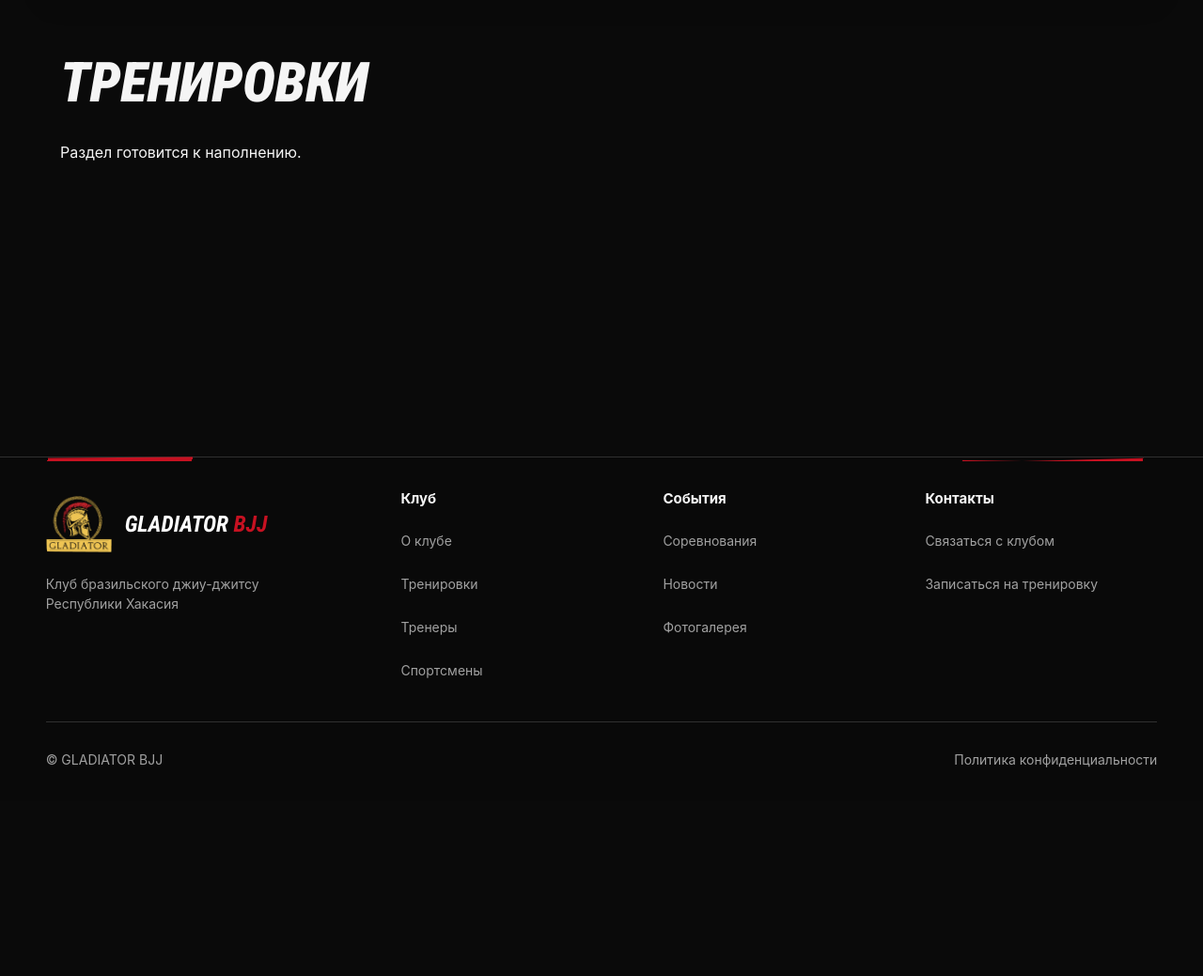
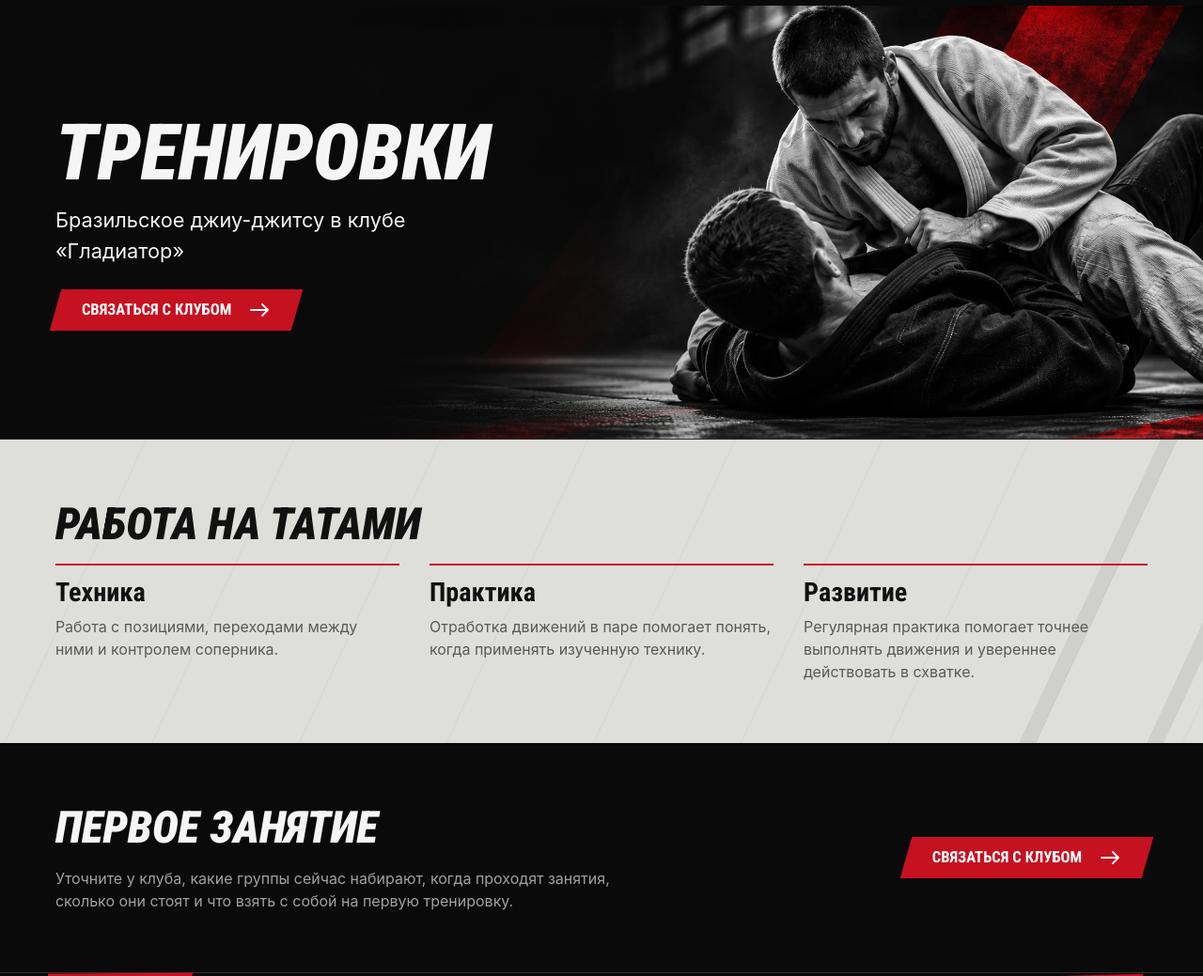
Before and after one commit to Dimas-Shumil/gladiator-bjj, a website: page public/training.html in a window 1280 px wide. Shown: the part 100-1139 px from the top of the page at 94% size. Before the commit the page ends 953 px from the top, so only its background shows below. Drawn offline with Linux system fonts and the light colour scheme.

Commit message:
Доработана страница «Тренировки»

```diff
--- a/public/training.html
+++ b/public/training.html
@@ -1,5 +1,17 @@
 <!doctype html>
-<html lang="ru"><head><meta charset="utf-8"><meta name="viewport" content="width=device-width,initial-scale=1"><meta name="robots" content="noindex,nofollow"><title>Тренировки | GLADIATOR BJJ</title><link rel="icon" href="favicon.ico"><link rel="stylesheet" href="../site/css/main.min.css?v=public-interactions1"><script src="../site/scripts/main.js?v=public-interactions1" defer></script></head><body><!-- site-component:header:start -->
+<html lang="ru">
+  <head>
+    <meta charset="utf-8">
+    <meta name="viewport" content="width=device-width,initial-scale=1">
+    <meta name="robots" content="noindex,nofollow">
+    <meta name="description" content="Тренировки по бразильскому джиу-джитсу в клубе «Гладиатор» в Республике Хакасия.">
+    <title>Тренировки | GLADIATOR BJJ</title>
+    <link rel="icon" href="/favicon.ico">
+    <link rel="stylesheet" href="/site/css/main.min.css?v=club-training1">
+    <script src="/site/scripts/main.js?v=public-interactions1" defer></script>
+  </head>
+  <body>
+<!-- site-component:header:start -->
 <header class="header" id="site-header" data-version="static-header5">
   <div class="container header__container">
     <div class="header__inner">
@@ -169,7 +181,56 @@
     <a href="/contacts" data-keywords="записаться адрес телефон">Контакты</a>
   </nav>
 </dialog>
-<!-- site-component:header:end --><main><section class="placeholder"><h1>Тренировки</h1><p>Раздел готовится к наполнению.</p></section></main><!-- site-component:footer:start -->
+<!-- site-component:header:end -->
+    <main class="club-training">
+      <section class="club-training__hero" aria-labelledby="training-title">
+        <div class="club-training__visual" aria-hidden="true">
+          <img src="/site/img/hero/hero-default.webp" width="1672" height="941" alt="" fetchpriority="high">
+        </div>
+        <div class="container club-training__hero-inner">
+          <div class="club-training__intro">
+            <h1 id="training-title">Тренировки</h1>
+            <p>Бразильское джиу-джитсу в клубе «Гладиатор»</p>
+            <a class="home-button" href="/contacts">
+              Связаться с клубом
+              <svg viewBox="0 0 24 24" fill="none" stroke="currentColor" stroke-width="1.8" stroke-linecap="round" stroke-linejoin="round" aria-hidden="true"><path d="M3 12h18m-6-6 6 6-6 6"/></svg>
+            </a>
+          </div>
+        </div>
+      </section>
+
+      <section class="home-light club-training__practice" aria-labelledby="practice-title">
+        <div class="container">
+          <h2 id="practice-title">Работа на татами</h2>
+          <div class="club-training__topics">
+            <div>
+              <h3>Техника</h3>
+              <p>Работа с позициями, переходами между ними и контролем соперника.</p>
+            </div>
+            <div>
+              <h3>Практика</h3>
+              <p>Отработка движений в паре помогает понять, когда применять изученную технику.</p>
+            </div>
+            <div>
+              <h3>Развитие</h3>
+              <p>Регулярная практика помогает точнее выполнять движения и увереннее действовать в схватке.</p>
+            </div>
+          </div>
+        </div>
+      </section>
+
+      <section class="container club-training__contact" aria-labelledby="training-contact-title">
+        <div>
+          <h2 id="training-contact-title">Первое занятие</h2>
+          <p>Уточните у клуба, какие группы сейчас набирают, когда проходят занятия, сколько они стоят и что взять с собой на первую тренировку.</p>
+        </div>
+        <a class="home-button" href="/contacts">
+          Связаться с клубом
+          <svg viewBox="0 0 24 24" fill="none" stroke="currentColor" stroke-width="1.8" stroke-linecap="round" stroke-linejoin="round" aria-hidden="true"><path d="M3 12h18m-6-6 6 6-6 6"/></svg>
+        </a>
+      </section>
+    </main>
+<!-- site-component:footer:start -->
 <footer class="footer" id="site-footer">
   <div class="container">
     <div class="footer__top">
@@ -208,4 +269,6 @@
     </div>
   </div>
 </footer>
-<!-- site-component:footer:end --></body></html>
+<!-- site-component:footer:end -->
+  </body>
+</html>
--- a/site/sass/main.scss
+++ b/site/sass/main.scss
@@ -4,6 +4,7 @@
 @use './components/header';
 @use './components/footer';
 @use './pages/about';
+@use './pages/training';
 
 // Временные стили внутренних страниц.
 .placeholder a:is(:hover, :focus-visible),
--- /dev/null
+++ b/site/sass/pages/_training.scss
@@ -0,0 +1,130 @@
+@use '../base/variables' as v;
+
+.club-training__hero {
+  position: relative;
+  isolation: isolate;
+  border-bottom: 1px solid v.$color-border;
+}
+
+.club-training__visual {
+  position: absolute;
+  z-index: -1;
+  inset: 0 0 0 24%;
+
+  img {
+    width: 100%;
+    height: 100%;
+    object-fit: cover;
+    object-position: right center;
+  }
+
+  &::after {
+    position: absolute;
+    inset: 0;
+    background: linear-gradient(90deg, v.$color-background, transparent 55%);
+    content: '';
+  }
+}
+
+.club-training__hero-inner {
+  display: flex;
+  align-items: center;
+  min-height: clamp(365px, 36vw, 590px);
+  padding-block: 40px;
+}
+
+.club-training__intro {
+  h1 {
+    margin-bottom: 14px;
+    font-size: clamp(40px, 6.5vw, 104px);
+    font-style: italic;
+    font-weight: 900;
+    line-height: 1;
+    text-transform: uppercase;
+  }
+
+  p {
+    max-width: 29ch;
+    margin-bottom: 24px;
+    color: v.$color-text;
+    font-size: clamp(17px, 1.7vw, 24px);
+  }
+}
+
+.club-training__practice,
+.club-training__contact {
+  padding-block: clamp(32px, 5vw, 72px);
+}
+
+.club-training h2 {
+  margin-bottom: 16px;
+  font-size: clamp(29px, 3.7vw, 55px);
+  font-style: italic;
+  font-weight: 900;
+  text-transform: uppercase;
+}
+
+.club-training__topics {
+  display: grid;
+  grid-template-columns: repeat(3, minmax(0, 1fr));
+  gap: 16px clamp(16px, 2.5vw, 40px);
+
+  > div {
+    padding-block: 14px 0;
+    border-top: 2px solid v.$color-red;
+  }
+
+  h3 {
+    margin-bottom: 8px;
+    font-size: clamp(23px, 2.2vw, 33px);
+  }
+
+  p {
+    max-width: 37ch;
+    margin-bottom: 0;
+    color: v.$color-muted-dark;
+  }
+}
+
+.club-training__contact {
+  display: flex;
+  flex-wrap: wrap;
+  align-items: center;
+  justify-content: space-between;
+  gap: 20px 32px;
+
+  p {
+    max-width: 62ch;
+    margin-bottom: 0;
+    color: v.$color-muted;
+  }
+}
+
+.club-training .home-button {
+  font-size: clamp(15px, 1.3vw, 19px);
+
+  &:focus-visible {
+    outline-color: v.$color-white;
+  }
+}
+
+@media (max-width: v.$breakpoint-mobile) {
+  .club-training__visual {
+    position: relative;
+    inset: auto;
+    height: clamp(175px, 52vw, 335px);
+
+    &::after {
+      background: linear-gradient(0deg, v.$color-background, transparent 45%);
+    }
+  }
+
+  .club-training__hero-inner {
+    min-height: 0;
+    padding-block: 0 32px;
+  }
+
+  .club-training__topics {
+    grid-template-columns: 1fr;
+  }
+}
```
Also changed, not shown: site/css/main.css, site/css/main.min.css.
